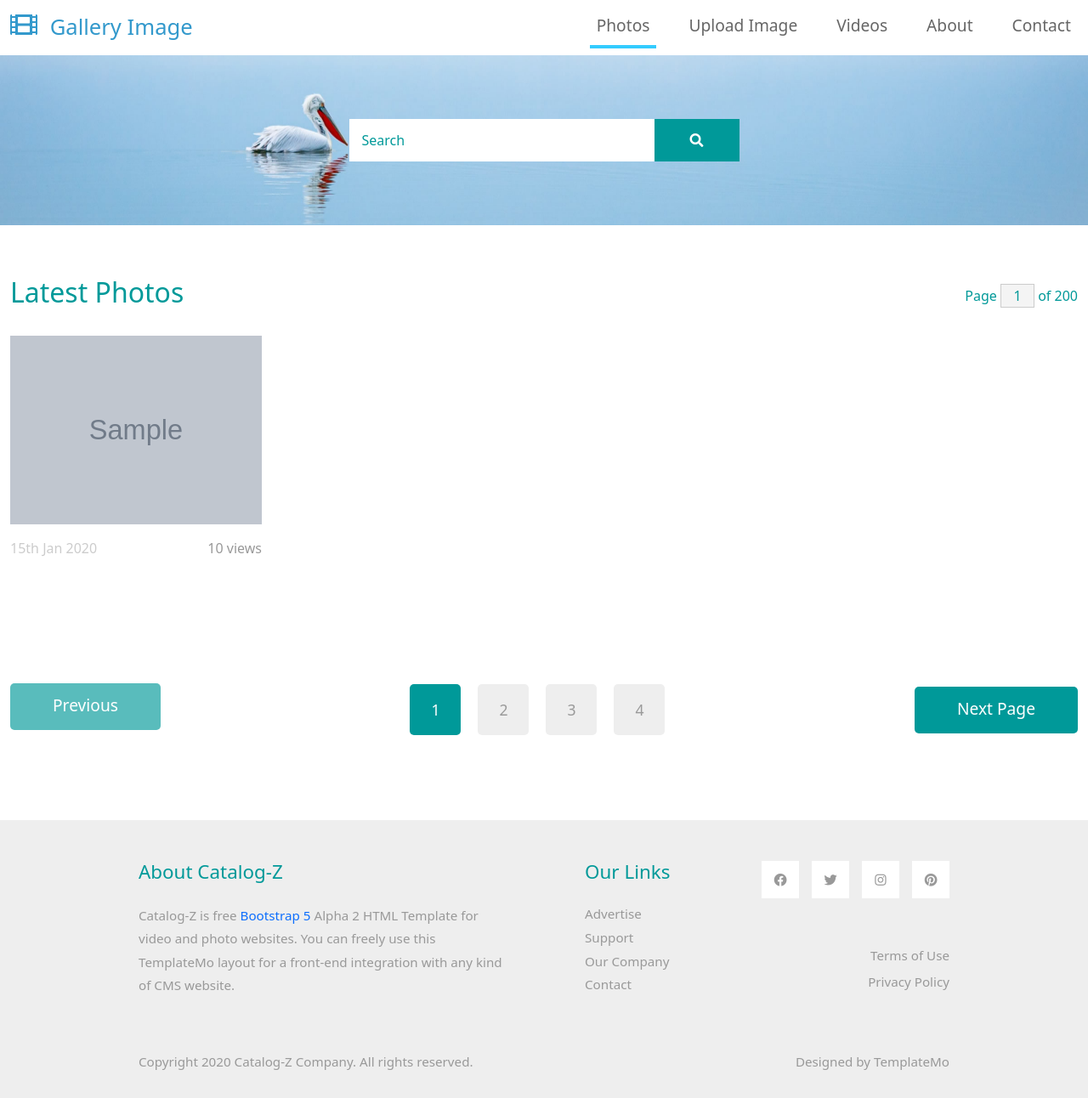
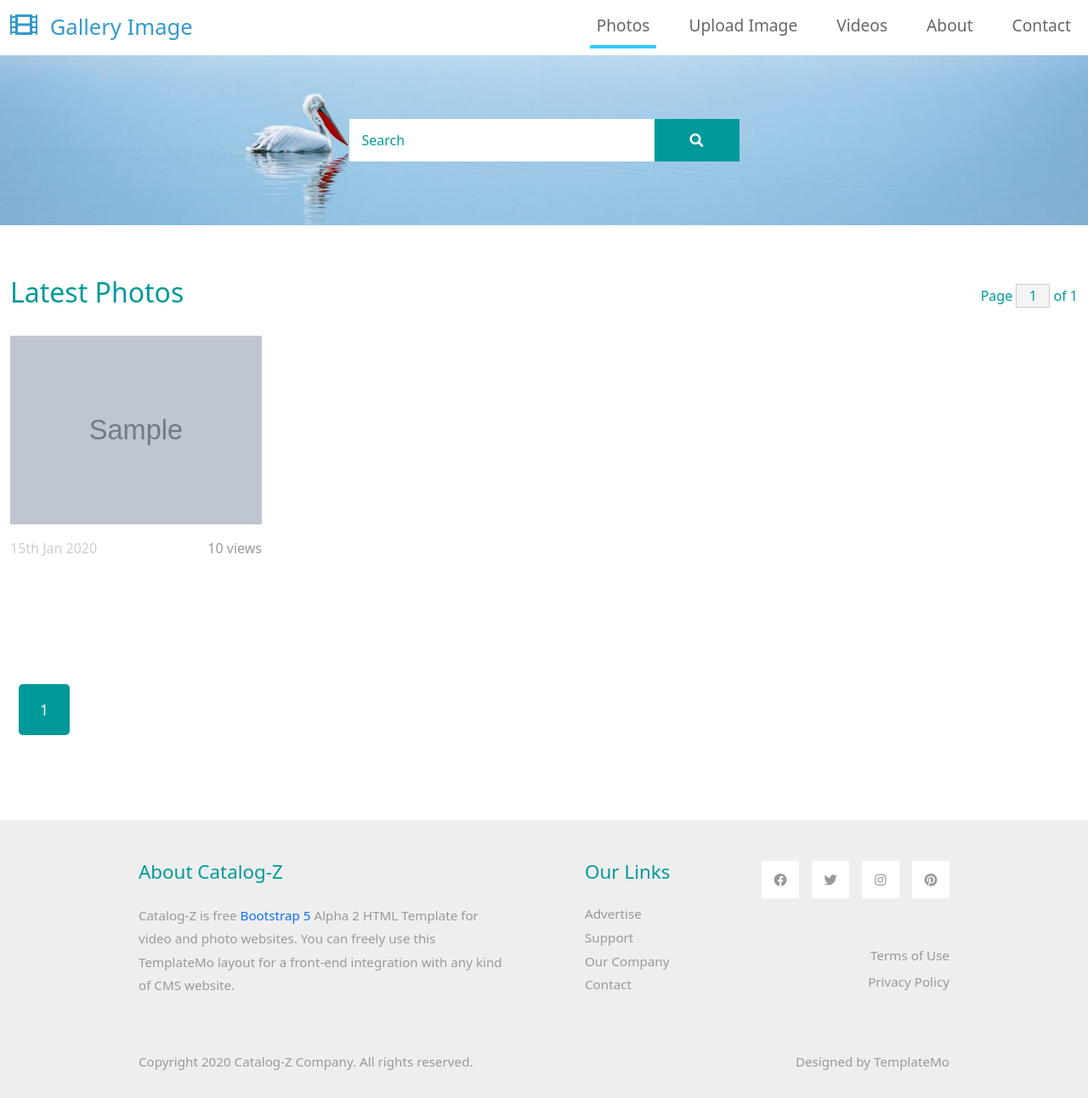
Before and after one commit to Davinprm/MVC-OOP-on-Image-Gallery, a PHP site: page /public/index in a window 1280 px wide. Shown: the whole page at 85% size. Run offline with PHP 8.4, Linux system fonts and the light colour scheme; tables that the repository leaves empty or names only in its code hold one stand-in row (values such as "Sample post"); grey boxes marked "Sample" are stand-in pictures.

Commit message:
Successfully adapt and create the Pagination from my CRUD project into MVC and OOP, with one limit for each page as a test

```diff
--- a/app/controllers/home.php
+++ b/app/controllers/home.php
@@ -4,6 +4,10 @@ class Home extends Controller
     public function index()
     {
         $data['page_title'] = "Photos";
+
+        $page = $this->loadModel("Pagination");
+        $data['activepage'] = $page->activepage();
+        $data['pagetotal'] = $page->pagetotal();
 
         $load_class = $this->loadModel("load_images");
 
--- a/app/models/load_images.php
+++ b/app/models/load_images.php
@@ -6,18 +6,19 @@ class Load_images
     public function get_images($find)
     {
         $DB = new Database();
-        // instantiate d db class
+        $pagpage = 1;
+        $activepage = (isset($_GET["page"])) ? $_GET["page"] : 1;
+        $firstdata = ($pagpage * $activepage) - $pagpage;
 
         if($find == '')
         {
-            $query = "select * from images order by id desc limit 12";
+            $query = "select * from images order by id desc limit $firstdata, $pagpage";
             return $DB->read($query);
 
         } else {
-            $query = "select * from images where title like '%$find%' order by id desc limit 12";
+            $find = esc($find);
+            $query = "select * from images where title like '%$find%' order by id desc limit $firstdata, $pagpage";
             return $DB->read($query);
         }
-
-
     }
 }
--- /dev/null
+++ b/app/models/pagination.php
@@ -0,0 +1,19 @@
+<?php
+class Pagination
+{
+    public function activepage()
+    {
+        $activepage = isset($_GET["page"]) ? (int)$_GET["page"] : 1;
+        return $activepage;
+    }
+
+    public function pagetotal()
+    {
+        $DB = new Database();
+        $pagpage = 1;
+        $query = "select * from images";
+        $data = count($DB->read($query));
+        $pagetotal = ceil($data / $pagpage);
+        return $pagetotal;
+    }
+}
--- a/app/views/catalog/index.php
+++ b/app/views/catalog/index.php
@@ -17,7 +17,7 @@
         </h2>
         <div class="col-6 d-flex justify-content-end align-items-center">
             <form action="" class="tm-text-primary">
-                Page <input type="text" value="1" size="1" class="tm-input-paging tm-text-primary"> of 200
+                Page <input type="text" value="<?=$data['activepage']?>" size="1" class="tm-input-paging tm-text-primary"> of <?=$data['pagetotal']?>
             </form>
         </div>
     </div>
@@ -27,23 +27,28 @@
         if (is_array($data['images'])) {
             foreach ($data['images'] as $row) {
                 $this->view("catalog/single_image", $row);
-
             }
-
         }
         ?>
 
     </div> <!-- row -->
     <div class="row tm-mb-90">
         <div class="col-12 d-flex justify-content-between align-items-center tm-paging-col">
-            <a href="javascript:void(0);" class="btn btn-primary tm-btn-prev mb-2 disabled">Previous</a>
+            <?php if ($data['activepage'] > 1) {?>
+                <a href="?page=<?=$data['activepage'] - 1?>" class="btn btn-primary tm-btn-prev mb-2">Previous</a>
+            <?php ;}?>
             <div class="tm-paging d-flex">
-                <a href="javascript:void(0);" class="active tm-paging-link">1</a>
-                <a href="javascript:void(0);" class="tm-paging-link">2</a>
-                <a href="javascript:void(0);" class="tm-paging-link">3</a>
-                <a href="javascript:void(0);" class="tm-paging-link">4</a>
+                <?php for ($i = 1; $i <= $data['pagetotal']; $i++) {?>
+                    <?php if ($i == $data['activepage']) {?>
+                        <a href="?page=<?=$i?>" class="active tm-paging-link"><?=$i?></a>
+                    <?php ;} else {?>
+                        <a href="?page=<?=$i?>" class="tm-paging-link"><?=$i?></a>
+                    <?php ;}?>
+                <?php ;}?>
             </div>
-            <a href="javascript:void(0);" class="btn btn-primary tm-btn-next">Next Page</a>
+            <?php if ($data['pagetotal'] > $data['activepage']) {?>
+                <a href="?page=<?=$data['activepage'] + 1?>" class="btn btn-primary tm-btn-next">Next Page</a>
+            <?php ;}?>
         </div>
     </div>
 </div> <!-- container-fluid, tm-container-content -->
```
